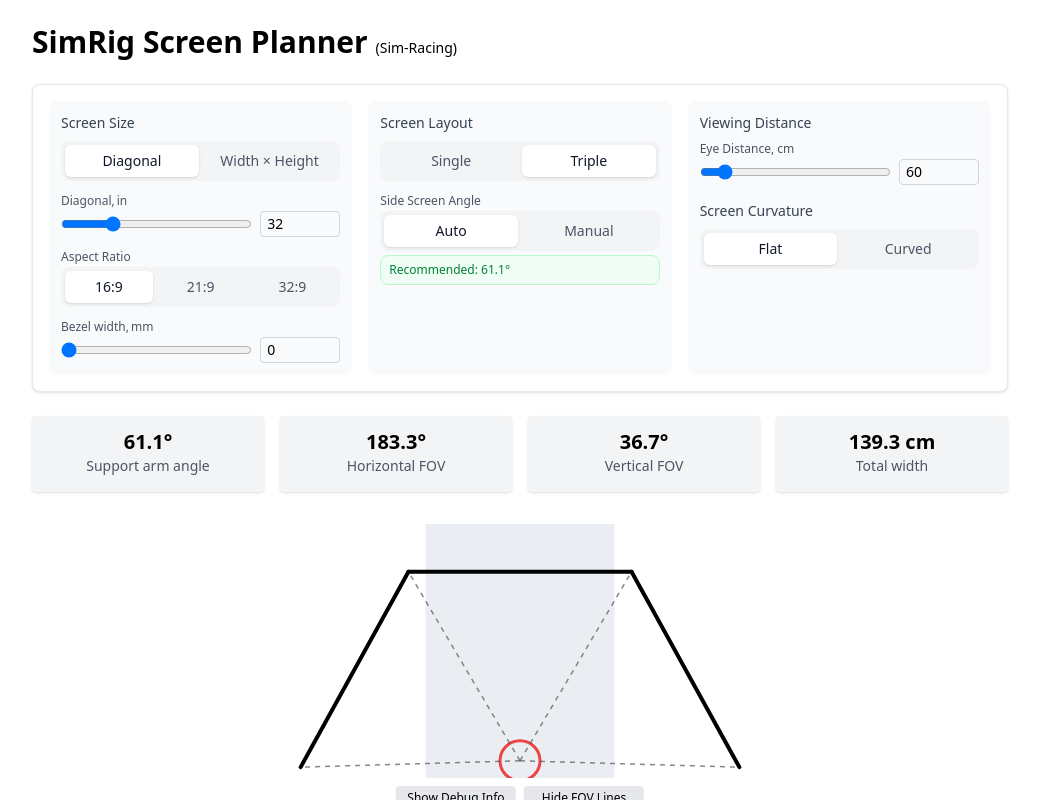
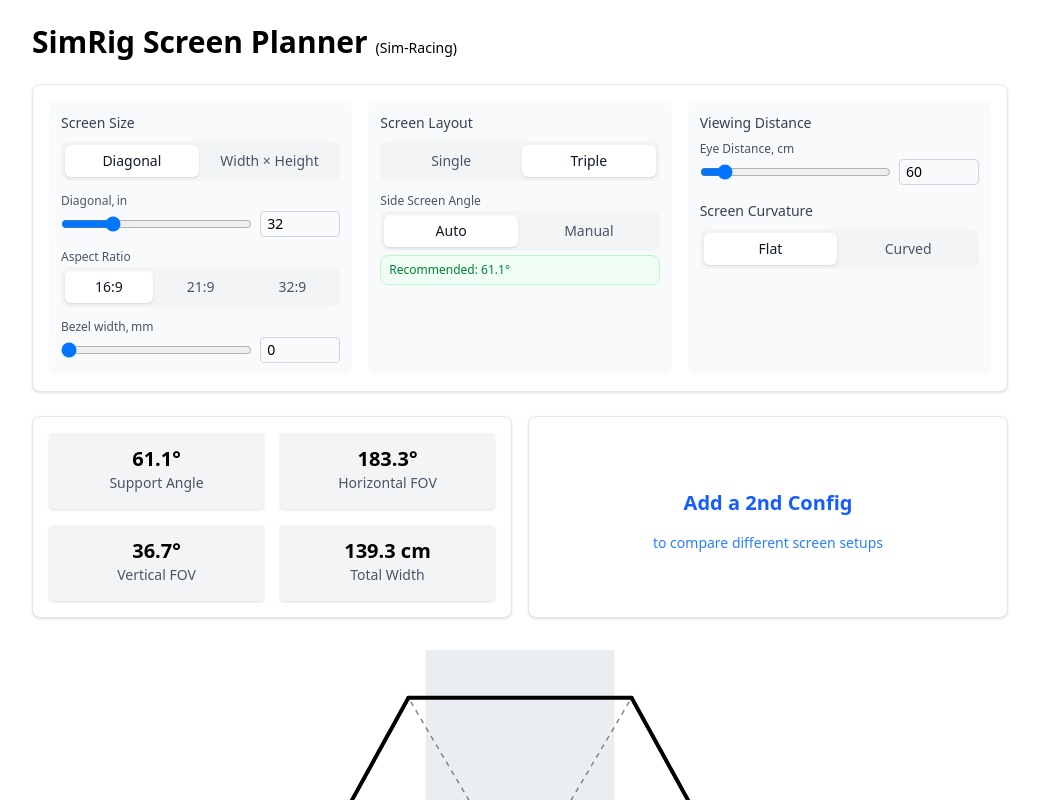
Before and after one commit to anzax/simrig-screen-planner, a React (Vite) app: page / in a window 1280 px wide. Shown: the top 800 px of the page, without its empty margins (120-1159 px from the left). Built offline with nearby package versions, Linux system fonts and the light colour scheme.

Commit message:
Add support for multiple screen configurations in UI

```diff
--- a/src/App.jsx
+++ b/src/App.jsx
@@ -1,4 +1,4 @@
-import React from 'react'
+import React, { useState, useEffect } from 'react'
 import { useSettingsStore, useUIStore } from './store/settingsStore'
 import { useScreenCalculations } from './hooks/useScreenCalculations'
 import SettingsPanel from './components/SettingsPanel'
@@ -7,6 +7,15 @@ import ScreenVisualizer from './components/ScreenVisualizer'
 import Footer from './components/Footer'
 
 export default function App() {
+  // State for configurations
+  const [hasSecondConfig, setHasSecondConfig] = useState(false)
+  const [activeConfig, setActiveConfig] = useState('main')
+
+  // Debug log for state changes
+  useEffect(() => {
+    console.log('App state:', { hasSecondConfig, activeConfig })
+  }, [hasSecondConfig, activeConfig])
+
   // Clean state access with destructuring
   const { screen, distance, layout, curvature } = useSettingsStore()
   const { inputMode, angleMode } = useUIStore()
@@ -28,15 +37,45 @@ export default function App() {
   )
 
   /* ---------- UI ---------- */
+  // Handle adding the second configuration
+  const addSecondConfig = () => {
+    setHasSecondConfig(true)
+    setActiveConfig('second')
+
+    // In a real implementation, this would populate default values
+    // For this stub, we'll just simulate the state change
+    console.log('Added second config and switched active configuration to second')
+  }
+
   return (
     <div className="p-6 max-w-5xl mx-auto space-y-6">
       <h1 className="text-3xl font-semibold">
         SimRig Screen Planner <span className="text-sm font-normal">(Sim‑Racing)</span>
       </h1>
 
-      <SettingsPanel />
+      <SettingsPanel
+        hasSecondConfig={hasSecondConfig}
+        setHasSecondConfig={setHasSecondConfig}
+        activeConfig={activeConfig}
+      />
 
-      <StatsDisplay data={data} />
+      <StatsDisplay
+        data={data}
+        secondConfig={
+          hasSecondConfig
+            ? {
+                // Demo data for second config
+                sideAngleDeg: 45.0,
+                hFOVdeg: 160.5,
+                vFOVdeg: 28.7,
+                cm: { totalWidth: 167.3 },
+              }
+            : undefined
+        }
+        onAddConfig={addSecondConfig}
+        activeConfig={activeConfig}
+        setActiveConfig={setActiveConfig}
+      />
 
       <ScreenVisualizer view={view} />
 
--- a/src/components/SettingsPanel.jsx
+++ b/src/components/SettingsPanel.jsx
@@ -5,7 +5,11 @@ import MultiToggle from './ui/MultiToggle.jsx'
 import { useSettingsStore, useUIStore } from '../store/settingsStore'
 import { calculateSideAngle } from '../utils/geometryCore'
 
-export default function SettingsPanel() {
+export default function SettingsPanel({
+  hasSecondConfig = false,
+  setHasSecondConfig = () => {},
+  activeConfig = 'main',
+}) {
   // Get screen properties directly from the store
   const { screen, distance, layout, curvature } = useSettingsStore()
   const { diagIn, ratio, bezelMm, screenWidth, screenHeight } = screen
@@ -34,8 +38,11 @@ export default function SettingsPanel() {
     distance
   )
 
+  // Determine background color based on active config
+  const bgColorClass = activeConfig === 'second' ? 'bg-blue-100' : 'bg-white'
+
   return (
-    <div className="bg-white rounded-lg shadow-sm border border-gray-200 p-4">
+    <div className={`${bgColorClass} rounded-lg shadow-sm border border-gray-200 p-4`}>
       {/* Three-column layout container */}
       <div className="grid grid-cols-1 md:grid-cols-3 gap-4">
         {/* Column 1: Screen Size with toggle and relevant controls */}
--- a/src/components/StatsDisplay.jsx
+++ b/src/components/StatsDisplay.jsx
@@ -1,17 +1,62 @@
 import React from 'react'
 import Card from './ui/Card'
 
-export default function StatsDisplay({ data }) {
+export default function StatsDisplay({
+  data,
+  secondConfig,
+  onAddConfig,
+  activeConfig,
+  setActiveConfig,
+}) {
+  const hasSecondConfig = secondConfig !== undefined
+
+  // Function to render a unified stats card
+  const renderStatsCard = (data, isSecondary = false) => {
+    return (
+      <div>
+        {data ? (
+          <div className="grid grid-cols-2 gap-4 text-center">
+            <Card v={`${data.sideAngleDeg.toFixed(1)}°`} l="Support Angle" />
+            <Card v={`${data.hFOVdeg.toFixed(1)}°`} l="Horizontal FOV" />
+            <Card v={`${data.vFOVdeg.toFixed(1)}°`} l="Vertical FOV" />
+            <Card v={`${data.cm.totalWidth.toFixed(1)} cm`} l="Total Width" />
+          </div>
+        ) : (
+          <div className="flex items-center justify-center py-4">
+            <div className="text-center">
+              <div className="text-lg font-medium">Default values will appear here</div>
+            </div>
+          </div>
+        )}
+      </div>
+    )
+  }
+
+  // Function to render the "Add Config" card
+  const renderAddConfigCard = () => (
+    <div className="flex flex-col items-center justify-center h-full">
+      <div className="text-xl font-semibold text-blue-600 py-4">Add a 2nd Config</div>
+      <div className="text-sm text-blue-500 mb-2">to compare different screen setups</div>
+    </div>
+  )
+
   return (
-    <div className="grid sm:grid-cols-4 gap-4 text-center">
-      <Card
-        v={`${data.sideAngleDeg.toFixed(1)}°`}
-        l="Support arm angle"
-        tooltip="Angle to set on your physical monitor stands"
-      />
-      <Card v={`${data.hFOVdeg.toFixed(1)}°`} l="Horizontal FOV" />
-      <Card v={`${data.vFOVdeg.toFixed(1)}°`} l="Vertical FOV" />
-      <Card v={`${data.cm.totalWidth.toFixed(1)} cm`} l="Total width" />
+    <div className="grid grid-cols-1 md:grid-cols-2 gap-4">
+      {/* Main Configuration Container */}
+      <div
+        className={`bg-white rounded-lg shadow-sm border p-4 ${hasSecondConfig && activeConfig === 'main' ? 'border-blue-600' : 'border-gray-200 hover:border-blue-300 transition-colors cursor-pointer'}`}
+        onClick={() => hasSecondConfig && setActiveConfig('main')}
+      >
+        {renderStatsCard(data)}
+      </div>
+
+      {/* Second Configuration Container */}
+      <div
+        className={`rounded-lg shadow-sm border p-4 ${!hasSecondConfig ? 'bg-white border-gray-200 hover:border-blue-300 transition-colors cursor-pointer' : 'bg-blue-100 ' + (activeConfig === 'second' ? 'border-blue-600' : 'border-gray-200 hover:border-blue-300 transition-colors cursor-pointer')}`}
+        onClick={!hasSecondConfig ? onAddConfig : () => setActiveConfig('second')}
+      >
+        {hasSecondConfig ? renderStatsCard(secondConfig, true) : renderAddConfigCard()}
+      </div>
     </div>
   )
 }
```
Also changed, not shown: 1 other file (tests, documents, lock files or other folders).
